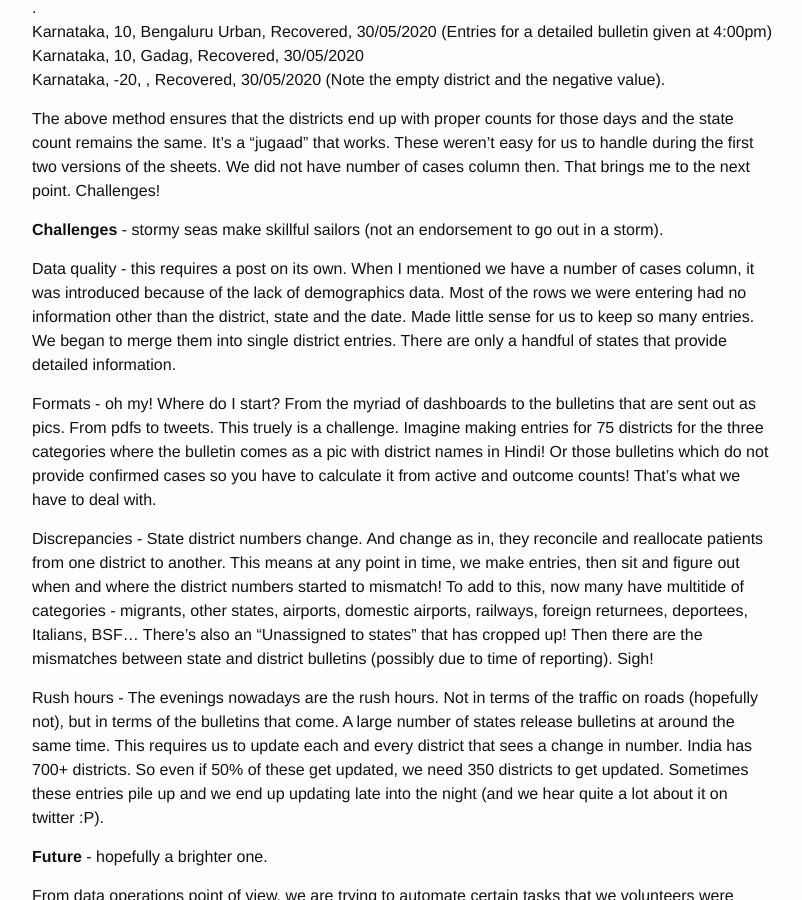
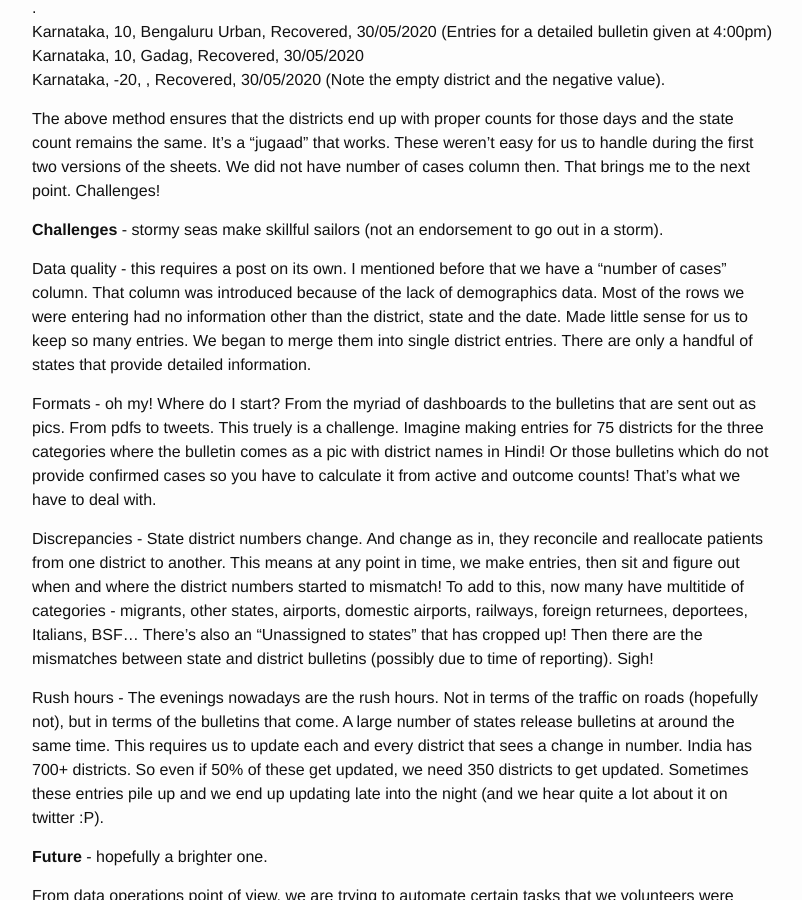
Before and after one commit to covid19india/blog, a Jekyll site: the page built from _posts/2020-05-31-dataopsworkflow.md, in a window 1280 px wide and 900 px high, scrolled down 1140 px. Shown: the whole window, without its empty margins (238-1040 px from the left). Built offline with Jekyll 4.4.1, drawn with Linux system fonts in a browser that asks for light colours.

Commit message:
Update 2020-05-31-dataopsworkflow.md

```diff
--- a/_posts/2020-05-31-dataopsworkflow.md
+++ b/_posts/2020-05-31-dataopsworkflow.md
@@ -35,7 +35,7 @@ The above method ensures that the districts end up with proper counts for those
 
 <b>Challenges</b> - stormy seas make skillful sailors (not an endorsement to go out in a storm).
 
-Data quality - this requires a post on its own. When I mentioned we have a number of cases column, it was introduced because of the lack of demographics data. Most of the rows we were entering had no information other than the district, state and the date. Made little sense for us to keep so many entries. We began to merge them into single district entries. There are only a handful of states that provide detailed information.
+Data quality - this requires a post on its own. I mentioned before that we have a "number of cases" column. That column was introduced because of the lack of demographics data. Most of the rows we were entering had no information other than the district, state and the date. Made little sense for us to keep so many entries. We began to merge them into single district entries. There are only a handful of states that provide detailed information.
 
 Formats - oh my! Where do I start? From the myriad of dashboards to the bulletins that are sent out as pics. From pdfs to tweets. This truely is a challenge. Imagine making entries for 75 districts for the three categories where the bulletin comes as a pic with district names in Hindi! Or those bulletins which do not provide confirmed cases so you have to calculate it from active and outcome counts! That's what we have to deal with.
 
```
